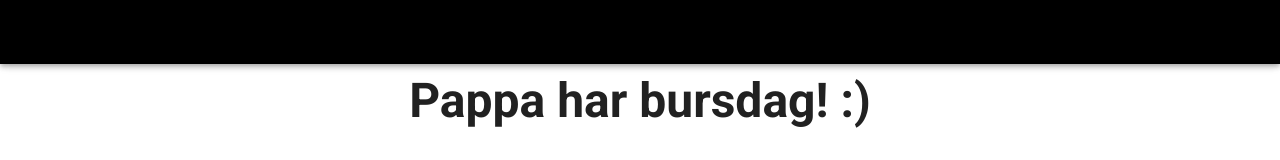
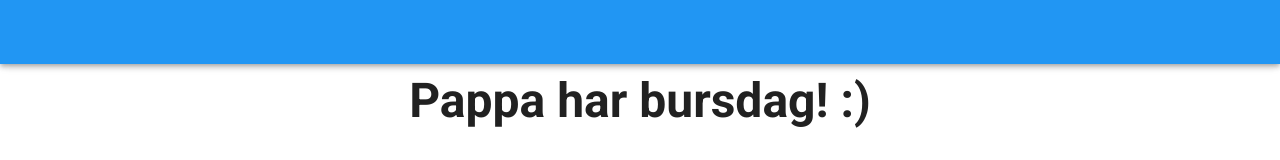
Before and after one commit to sMailund/brass-frontend, a Vue app: page / in a window 1280 px wide. Shown: the top 160 px of the page. Built offline with nearby package versions, Linux system fonts and the light colour scheme.

Commit message:
minor styling

```diff
--- a/src/App.vue
+++ b/src/App.vue
@@ -2,20 +2,9 @@
   <v-app>
     <v-app-bar
       app
-      color="black"
+      color="blue"
       dark
     >
-      <div class="d-flex align-center">
-        <v-img
-          alt="m_ logo"
-          class="shrink mr-2"
-          contain
-          src="@/assets/logo.png"
-          transition="scale-transition"
-          width="40"
-        />
-
-      </div>
 
       <v-spacer></v-spacer>
 
--- a/src/components/TaskCard.vue
+++ b/src/components/TaskCard.vue
@@ -61,7 +61,7 @@
     data: () => ({
       answer: "",
       tasks: [],
-      urls: ['https://www.youtube.com/embed/dQw4w9WgXcQ', 'https://www.youtube.com/embed/-e6xOBCAVvA'],
+      urls: ['https://www.youtube.com/embed/dQw4w9WgXcQ', 'https://www.youtube.com/embed/QH2-TGUlwu4', 'https://www.youtube.com/embed/feA64wXhbjo'],
       correctSolves: 10,
       currentQuestion: 0
     }),
```
